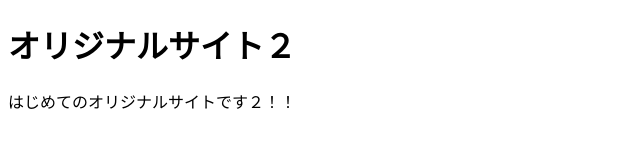
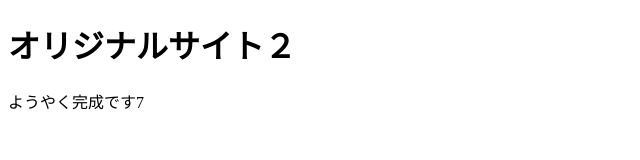
Before and after one commit to hatsukoukai/mysite2, a plain HTML site: page index.html in a window 1280 px wide. Shown: the whole page, without its empty margins (0-640 px from the left). Drawn offline with Linux system fonts and the light colour scheme.

Commit message:
Add files via upload

```diff
--- a/index.html
+++ b/index.html
@@ -7,6 +7,6 @@
 </head>
 <body>
   <h1>オリジナルサイト２</h1>
-  <p>はじめてのオリジナルサイトです２！！</p>
+  <p>ようやく完成です7</p>
 </body>
 </html>
```
